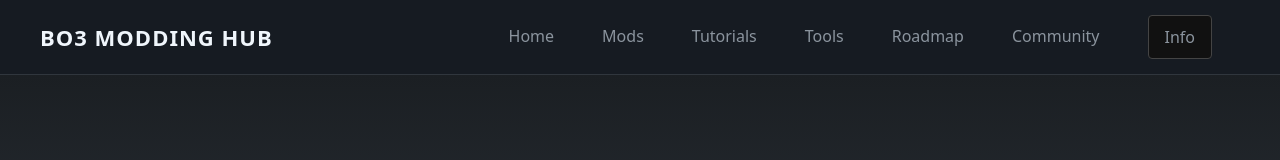
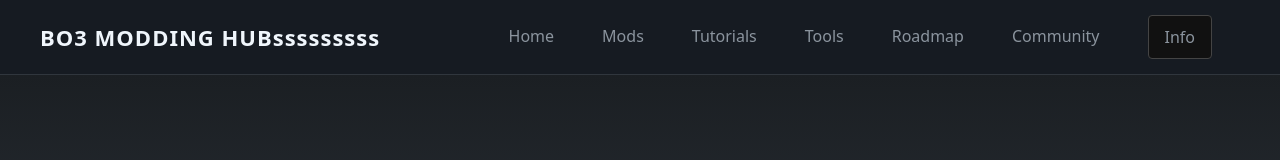
Before and after one commit to joshuastockton93-cpu/bo3moddingcommunityNEW, a website: page index.html in a window 1280 px wide. Shown: the top 160 px of the page. Drawn offline with Linux system fonts and the light colour scheme; no server answers.

Commit message:
Add files via upload

```diff
--- a/index.html
+++ b/index.html
@@ -2,13 +2,14 @@
 <html lang="en">
 <head>
     <meta charset="UTF-8">
-    <title>BO3 Modding Hub</title>
+    <title>BO3 Modding Community – Tutorials, Mods & Resources</title>
+    <meta name="description" content="Your hub for Black Ops 3 modding. Tutorials, guides, maps, tools, and resources for BO3 modders. Join the community and start creating.">
     <link rel="stylesheet" href="style.css">
 </head>
 <body>
 
     <header>
-        <div class="logo">BO3 MODDING HUB</div>
+        <div class="logo">BO3 MODDING HUBsssssssss</div>
 
         <nav class="main-nav">
             <a href="index.html">Home</a>
```
Also changed, not shown: about.html (+2 -1 lines), community.html (+2 -1 lines), credits.html (+2 -1 lines), downloads.html (+2 -1 lines), external-links.html (+2 -1 lines), guide.html (+2 -3 lines), help.html (+2 -1 lines), hotkeys.html (+2 -1 lines), package.json (+2 -9 lines), privacy.html (+2 -1 lines), resources.html (+2 -1 lines), roadmap.html (+2 -1 lines), terms.html (+2 -1 lines), tools.html (+2 -1 lines), 1 more files, 2 other files.
